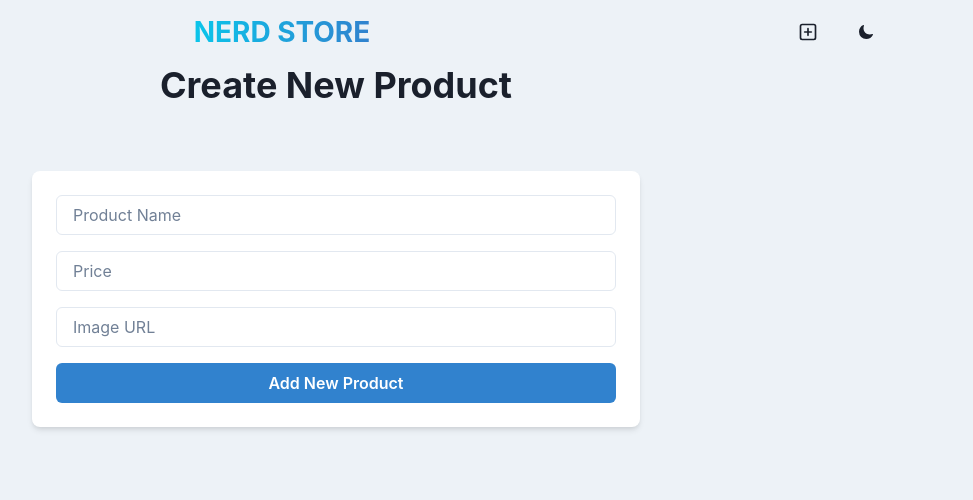
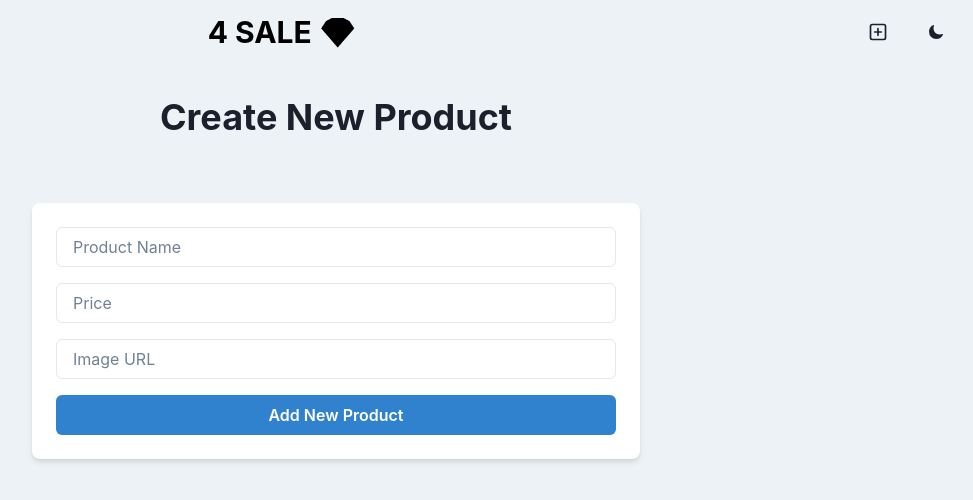
Before and after one commit to rdztr2020/mern-course, a React (Vite) app in the folder frontend/: page /create in a window 1280 px wide. Shown: the top 500 px of the page, without its empty margins (304-1277 px from the left). Built offline with nearby package versions, Linux system fonts and the light colour scheme.

Commit message:
new nerd store updates

```diff
--- a/frontend/index.html
+++ b/frontend/index.html
@@ -1,7 +1,8 @@
 <!doctype html>
 <html lang="en">
   <head>
-    <meta charset="UTF-8" />
+
+    <meta name="description" content="Find the best deals on electronics, clothing, and more with free shipping on orders over $50!">
     <link rel="icon" type="image/svg+xml" href="/nerd.png" />
     <meta name="viewport" content="width=device-width, initial-scale=1.0" />
     <title>The Nerd Store</title>
--- a/frontend/src/App.jsx
+++ b/frontend/src/App.jsx
@@ -7,7 +7,7 @@ import Navbar from "./components/Navbar";
 
 function App() {
 	return (
-		<Box minH={"100vh"} bg={useColorModeValue("gray.100", "gray.900")}>
+		<Box minH={"100vh"} bg={useColorModeValue("gray.100", "gray.700")}>
 			<Navbar />
 			<Routes>
 				<Route path='/' element={<HomePage />} />
--- a/frontend/src/components/Navbar.jsx
+++ b/frontend/src/components/Navbar.jsx
@@ -5,6 +5,7 @@ import {
   HStack,
   Text,
   useColorMode,
+  useColorModeValue
 } from "@chakra-ui/react";
 import { Link } from "react-router-dom";
 
@@ -16,13 +17,13 @@ const Navbar = () => {
   const { colorMode, toggleColorMode } = useColorMode();
 
   return (
-    <Container maxW={"1140px"} px={4}>
+    <Container maxW={"1440px"} px={4}>
       <Flex
         h={16}
         alignItems={"center"}
         justifyContent={"space-between"}
         flexDir={{
-          base: "column",
+          base: "row",
           sm: "row",
         }}
       >
@@ -34,23 +35,24 @@ const Navbar = () => {
         ></Text>
 
         <Text
-          fontSize={{ base: "22", sm: "28" }}
+          fontSize={{ base: "30", sm: "30" }}
           fontWeight={"bold"}
           textTransform={"uppercase"}
           textAlign={"center"}
-          bgGradient={"linear(to-r, cyan.400, blue.500)"}
+          bg={useColorModeValue("black", "white")}
+          //bgGradient={"linear(to-r, black, black)"}
           bgClip={"text"}
         >
-          <Link to={"/"}>Nerd Store</Link>
+          <Link to={"/"}>4 SALE 💎</Link>
         </Text>
 
         <HStack spacing={2} alignItems={"center"}>
-          <Link to={"/create"}>
-            <Button >
+          <Link to={"/create"}id="link">
+            <Button aria-label="new product page">
               <PlusSquareIcon fontSize={20} />
             </Button>
           </Link>
-          <Button onClick={toggleColorMode}>
+          <Button onClick={toggleColorMode} aria-label="change dark light mode">
             {colorMode === "light" ? <IoMoon /> : <LuSun size="20" />}
           </Button>
         </HStack>
--- a/frontend/src/components/ProductCard.jsx
+++ b/frontend/src/components/ProductCard.jsx
@@ -97,8 +97,9 @@ const ProductCard = ({ product }) => {
 				</Text>
 
 				<HStack spacing={2}>
-					<IconButton icon={<EditIcon />} onClick={onOpen} colorScheme='blue' />
+					<IconButton aria-label="delete product" icon={<EditIcon />} onClick={onOpen} colorScheme='blue' />
 					<IconButton
+          aria-label="delete product"
 						icon={<DeleteIcon />}
 						onClick={() => handleDeleteProduct(product._id)}
 						colorScheme='red'
@@ -138,13 +139,15 @@ const ProductCard = ({ product }) => {
 
 					<ModalFooter>
 						<Button
+
+              aria-label="edit and update product"
 							colorScheme='blue'
 							mr={3}
 							onClick={() => handleUpdateProduct(product._id, updatedProduct)}
 						>
 							Update
 						</Button>
-						<Button variant='ghost' onClick={onClose}>
+						<Button aria-label="delete product" variant='ghost' onClick={onClose}>
 							Cancel
 						</Button>
 					</ModalFooter>
--- a/frontend/src/pages/CreatePage.jsx
+++ b/frontend/src/pages/CreatePage.jsx
@@ -35,7 +35,7 @@ const CreatePage = () => {
 	return (
 		<Container maxW={"container.sm"}>
 			<VStack spacing={8}>
-				<Heading as={"h1"} size={"xl"} textAlign={"center"} mb={8}>
+				<Heading as={"h1"} size={"xl"} textAlign={"center"} mb={8} mt={8}>
 					Create New Product
 				</Heading>
 
@@ -61,7 +61,7 @@ const CreatePage = () => {
 							onChange={(e) => setNewProduct({ ...newProduct, image: e.target.value })}
 						/>
 
-						<Button colorScheme='blue' onClick={handleAddProduct} w='full'>
+						<Button aria-label="Add New Product" colorScheme='blue' onClick={handleAddProduct} w='full'>
 							Add New Product
 						</Button>
 					</VStack>
--- a/frontend/src/pages/HomePage.jsx
+++ b/frontend/src/pages/HomePage.jsx
@@ -1,4 +1,4 @@
-import { Container, SimpleGrid, Text, VStack } from "@chakra-ui/react";
+import { Container, SimpleGrid, Text, VStack,Heading } from "@chakra-ui/react";
 import { useEffect } from "react";
 import { Link } from "react-router-dom";
 import { useProductStore } from "../store/product";
@@ -13,17 +13,11 @@ const HomePage = () => {
 	console.log("products", products);
 
 	return (
-		<Container maxW='container.xl' py={12}>
+		<Container maxW='container.xl' py={8}>
 			<VStack spacing={8}>
-				<Text
-					fontSize={"30"}
-					fontWeight={"bold"}
-					bgGradient={"linear(to-r, cyan.400, blue.500)"}
-					bgClip={"text"}
-					textAlign={"center"}
-				>
+      <Heading as={"h1"} size={"xl"} textAlign={"center"} mb={8}>
 					Current Products
-				</Text>
+				</Heading>
 
 				<SimpleGrid
 					columns={{
```
Also changed, not shown: 4 other files (tests, documents, lock files or other folders).
